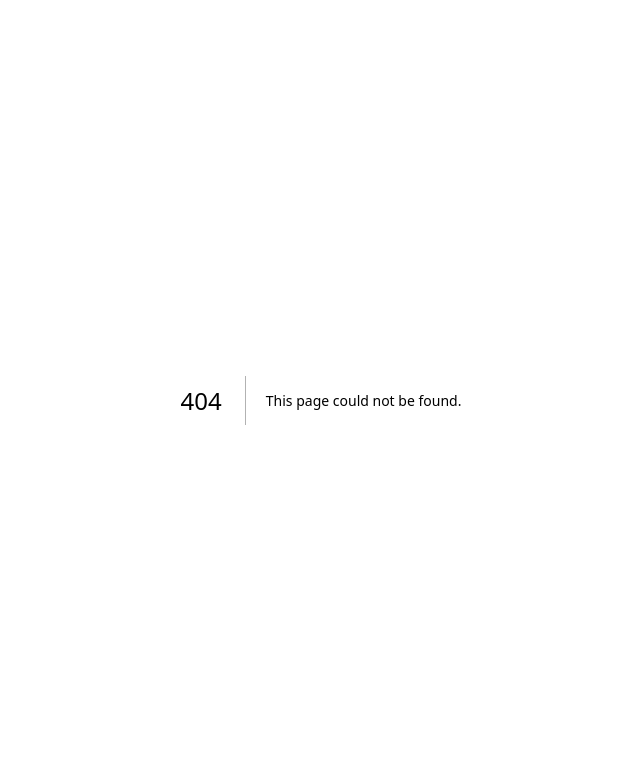
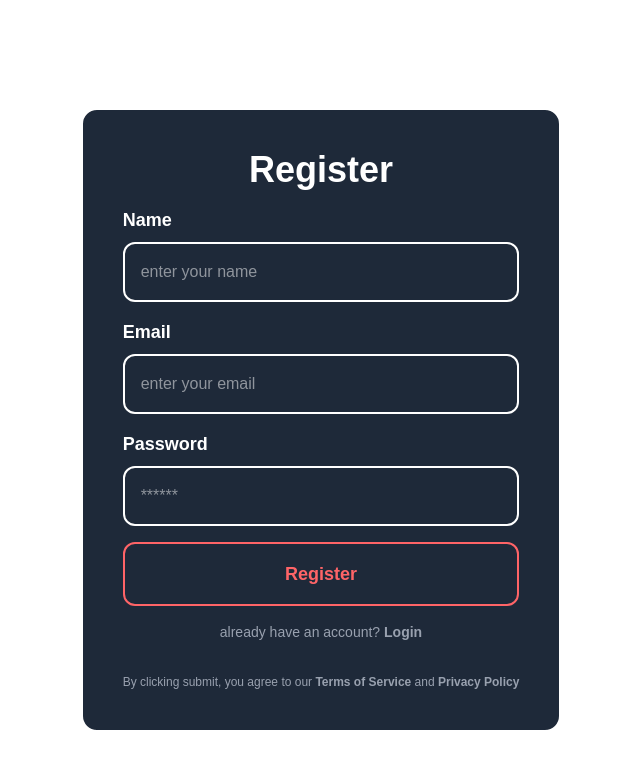
Before and after one commit to Abhya1559/authentication, a Next.js app: page /register in a window 1280 px wide. Before the commit this address had no page. Shown: the top 768 px of the page, without its empty margins (319-959 px from the left). Built offline with nearby package versions, Linux system fonts and the light colour scheme.

Commit message:
Refactor authentication components: remove old Login and Register pages, and implement new versions with improved structure and styling

```diff
--- a/app/(Auth)/Login/page.tsx
+++ /dev/null
@@ -1,52 +0,0 @@
-export default function Login() {
-  return (
-    <div>
-      <h1 className="font-bold text-8xl">hello</h1>
-      <form
-        action=""
-        className="flex mt-10 flex-col gap-4 border-2 rounded-2xl p-10 bg-gray-800"
-      >
-        <div className="flex flex-col gap-2">
-          <label htmlFor="" className="font-semibold text-xl">
-            Email
-          </label>
-          <input type="text" className="border-2 rounded-2xl p-4" />
-        </div>
-        <div className="flex flex-col gap-2">
-          <div className="flex justify-between items-center">
-            {" "}
-            <label htmlFor="" className="font-semibold text-xl">
-              Password
-            </label>
-            <a href="" className="hover:text-orange-400">
-              Forgot Password
-            </a>
-          </div>
-          <input type="password" className="border-2 rounded-2xl p-4" />
-        </div>
-        <button className="bg-blue-500 mt-2 cursor-pointer text-white font-semibold text-xl rounded-2xl p-4 hover:bg-blue-600 transition-colors">
-          Submit
-        </button>
-        <p className="text-center text-gray-400 text-sm">
-          Already have an account?{" "}
-          <a href="" className="font-semibold hover:text-orange-400">
-            register
-          </a>
-        </p>
-
-        <div>
-          <p className="text-gray-400 text-sm">
-            By clicking submit, you agree to our{" "}
-            <a href="" className="font-semibold hover:text-orange-400">
-              Terms of Service
-            </a>{" "}
-            and{" "}
-            <a href="" className="font-semibold hover:text-orange-400">
-              Privacy Policy
-            </a>
-          </p>
-        </div>
-      </form>
-    </div>
-  );
-}
--- /dev/null
+++ b/app/(Auth)/login/page.tsx
@@ -0,0 +1,68 @@
+import Link from "next/link";
+
+export default function Login() {
+  return (
+    <div className="flex justify-center items-center min-h-screen  text-white">
+      <form
+        action=""
+        className="flex mt-10 flex-col gap-4 border-2 rounded-2xl p-10 bg-gray-800 w-full max-w-md"
+      >
+        <h1 className="font-bold text-4xl text-center">Login</h1>
+
+        <div className="flex flex-col gap-2">
+          <label htmlFor="email" className="font-semibold text-lg">
+            Email
+          </label>
+          <input
+            id="email"
+            type="email"
+            required
+            className="border-2 rounded-2xl p-4 text-black"
+          />
+        </div>
+
+        <div className="flex flex-col gap-2">
+          <div className="flex justify-between items-center">
+            <label htmlFor="password" className="font-semibold text-lg">
+              Password
+            </label>
+            <a href="#" className="hover:text-orange-400 text-sm">
+              Forgot Password
+            </a>
+          </div>
+          <input
+            id="password"
+            type="password"
+            required
+            className="border-2 rounded-2xl p-4 text-black"
+          />
+        </div>
+
+        <button
+          type="submit"
+          className="border-blue-500 border-2 mt-2 cursor-pointer text-blue-500 font-semibold text-lg rounded-2xl p-4 hover:bg-blue-600 hover:text-white transition-colors"
+        >
+          Submit
+        </button>
+
+        <p className="text-center text-gray-400 text-sm">
+          Don&apos;t have an account?{" "}
+          <Link href="/register" className="font-semibold hover:text-orange-400">
+            Register
+          </Link>
+        </p>
+
+        <p className="text-gray-400 text-xs mt-4">
+          By clicking submit, you agree to our{" "}
+          <a href="#" className="font-semibold hover:text-orange-400">
+            Terms of Service
+          </a>{" "}
+          and{" "}
+          <a href="#" className="font-semibold hover:text-orange-400">
+            Privacy Policy
+          </a>
+        </p>
+      </form>
+    </div>
+  );
+}
--- /dev/null
+++ b/app/(Auth)/register/page.tsx
@@ -0,0 +1,52 @@
+import Link from "next/link";
+
+export default function Register() {
+  return (
+    <div className="flex justify-center items-center min-h-screen text-white">
+      <form
+        action=""
+        className="flex mt-10 flex-col gap-4 border-2 rounded-2xl p-10 bg-gray-800 max-wd-md"
+      >
+        <h1 className="font-bold text-4xl text-center">Register</h1>
+        <div className="flex flex-col gap-2">
+          <label htmlFor="name" className="font-semibold text-lg">
+            Name
+          </label>
+          <input type="text" className="border-2 rounded-xl p-4 " placeholder="enter your name"/>
+        </div>
+        <div className="flex flex-col gap-2">
+          <label htmlFor="" className="font-semibold text-lg">
+            Email
+          </label>
+          <input type="email" className="border-2 rounded-xl p-4 " placeholder="enter your email"/>
+        </div>
+        <div className="flex flex-col gap-2">
+          <label htmlFor="" className="font-semibold text-lg">
+            Password
+          </label>
+          <input type="password" className="border-2 rounded-xl p-4 " placeholder="******"/>
+        </div>
+        <button className="border-red-400 border-2 p-4 rounded-xl font-bold text-lg text-red-400 hover:bg-red-400 hover:text-white cursor-pointer">
+          Register
+        </button>
+        <p className="text-center text-gray-400 text-sm">
+          already have an account?{" "}
+          <Link href="/login" className="font-semibold hover:text-orange-400">
+            Login
+          </Link>
+        </p>
+
+        <p className="text-gray-400 text-xs mt-4">
+          By clicking submit, you agree to our{" "}
+          <a href="#" className="font-semibold hover:text-orange-400">
+            Terms of Service
+          </a>{" "}
+          and{" "}
+          <a href="#" className="font-semibold hover:text-orange-400">
+            Privacy Policy
+          </a>
+        </p>
+      </form>
+    </div>
+  );
+}
--- a/app/page.tsx
+++ b/app/page.tsx
@@ -1,9 +1,13 @@
 import Link from "next/link";
-import Login from "./(Auth)/Login/page";
 export default function Home() {
   return (
     <div className="flex flex-col items-center justify-center h-screen bg-gray-900">
-     <Link href="/auth/Login/page" className="font-bold text-8xl">Login</Link>
+     {/* <Login /> */}
+      <h1 className="font-bold text-6xl bg-gradient-to-r from-pink-400 via-red-400 to-pink-500 bg-clip-text text-transparent">Welcome to the home page</h1>
+      <div className="flex justify-between items-center gap-10 mt-10">
+        <Link href="/login" className="border-red-400 border-2  text-red-400 hover:bg-red-400 hover:text-white  px-8 py-4 font-bold text-xl rounded-xl">Login</Link>
+        <Link href="/register" className="border-green-400 border-2  text-green-400 hover:bg-green-400 hover:text-white  px-8 py-4 font-bold text-xl rounded-xl">Register</Link>
+      </div>
     </div>
   );
 }
```
Also changed, not shown: app/(Auth)/Register/page.tsx (deleted).
